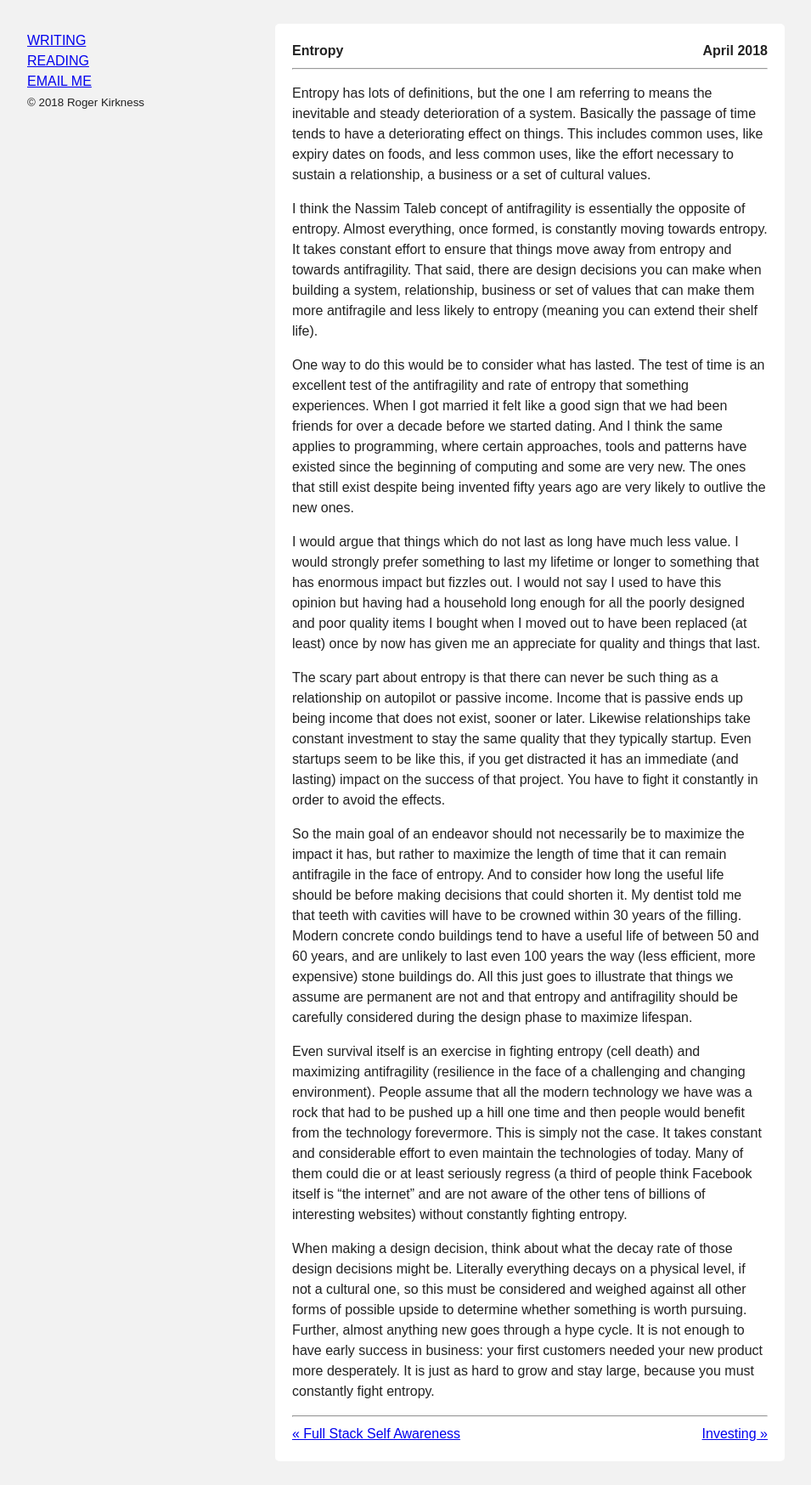
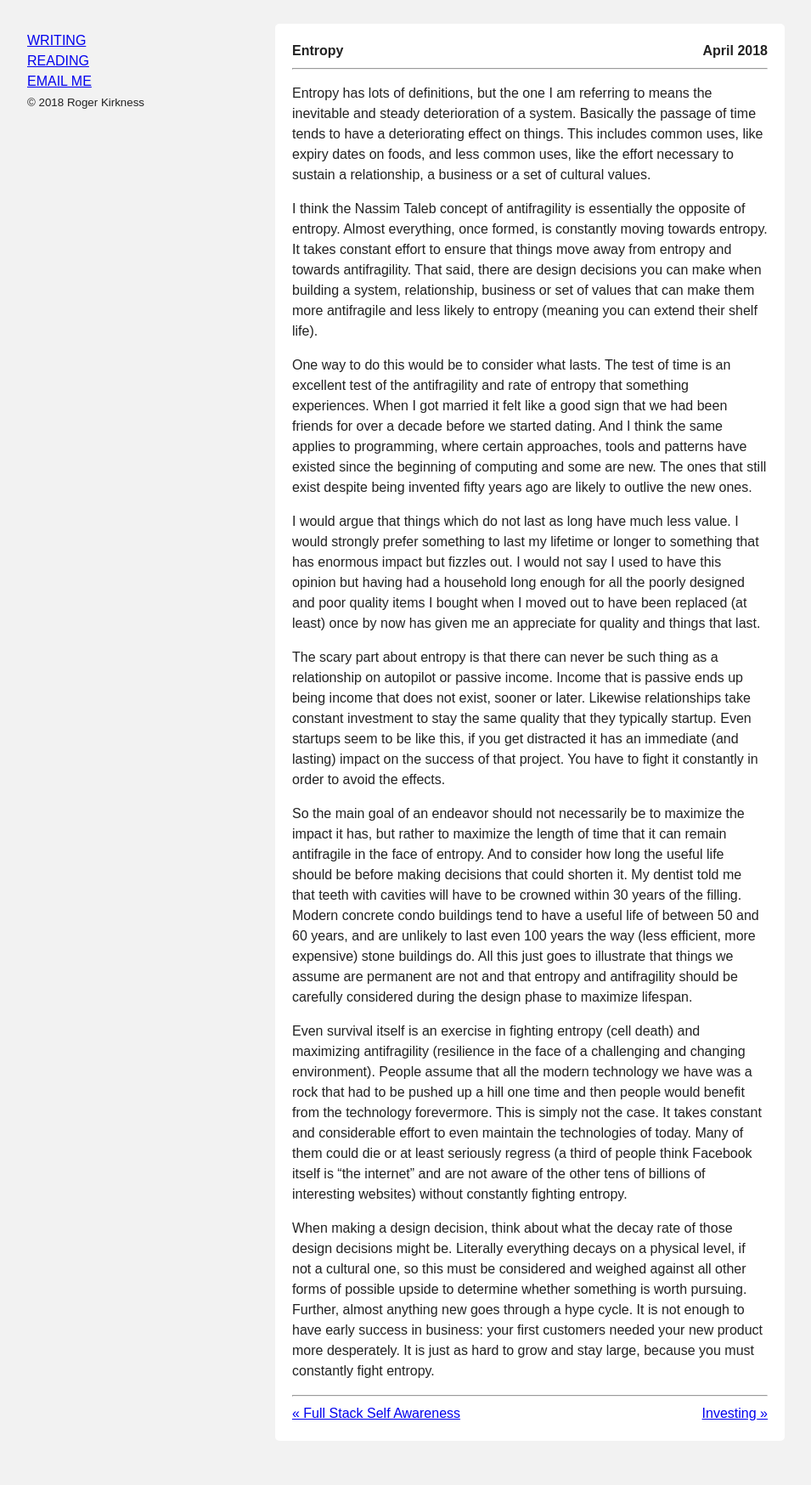
Before and after one commit to rogerkirkness/writing, a Jekyll site: the page built from _posts/2018-04-09-entropy.md, in a window 1280 px wide. Shown: the whole page at 85% size, without its empty margins (16-971 px from the left). Built offline with Jekyll 4.4.1, drawn with Linux system fonts in a browser that asks for light colours; after the commit the page ends 1724 px from its top, so only the background shows below that.

Commit message:
Update 2018-04-09-entropy.md

```diff
--- a/_posts/2018-04-09-entropy.md
+++ b/_posts/2018-04-09-entropy.md
@@ -7,7 +7,7 @@ Entropy has lots of definitions, but the one I am referring to means the inevita
 
 I think the Nassim Taleb concept of antifragility is essentially the opposite of entropy. Almost everything, once formed, is constantly moving towards entropy. It takes constant effort to ensure that things move away from entropy and towards antifragility. That said, there are design decisions you can make when building a system, relationship, business or set of values that can make them more antifragile and less likely to entropy (meaning you can extend their shelf life).
 
-One way to do this would be to consider what has lasted. The test of time is an excellent test of the antifragility and rate of entropy that something experiences. When I got married it felt like a good sign that we had been friends for over a decade before we started dating. And I think the same applies to programming, where certain approaches, tools and patterns have existed since the beginning of computing and some are very new. The ones that still exist despite being invented fifty years ago are very likely to outlive the new ones.
+One way to do this would be to consider what lasts. The test of time is an excellent test of the antifragility and rate of entropy that something experiences. When I got married it felt like a good sign that we had been friends for over a decade before we started dating. And I think the same applies to programming, where certain approaches, tools and patterns have existed since the beginning of computing and some are new. The ones that still exist despite being invented fifty years ago are likely to outlive the new ones.
 
 I would argue that things which do not last as long have much less value. I would strongly prefer something to last my lifetime or longer to something that has enormous impact but fizzles out. I would not say I used to have this opinion but having had a household long enough for all the poorly designed and poor quality items I bought when I moved out to have been replaced (at least) once by now has given me an appreciate for quality and things that last.
 
```
